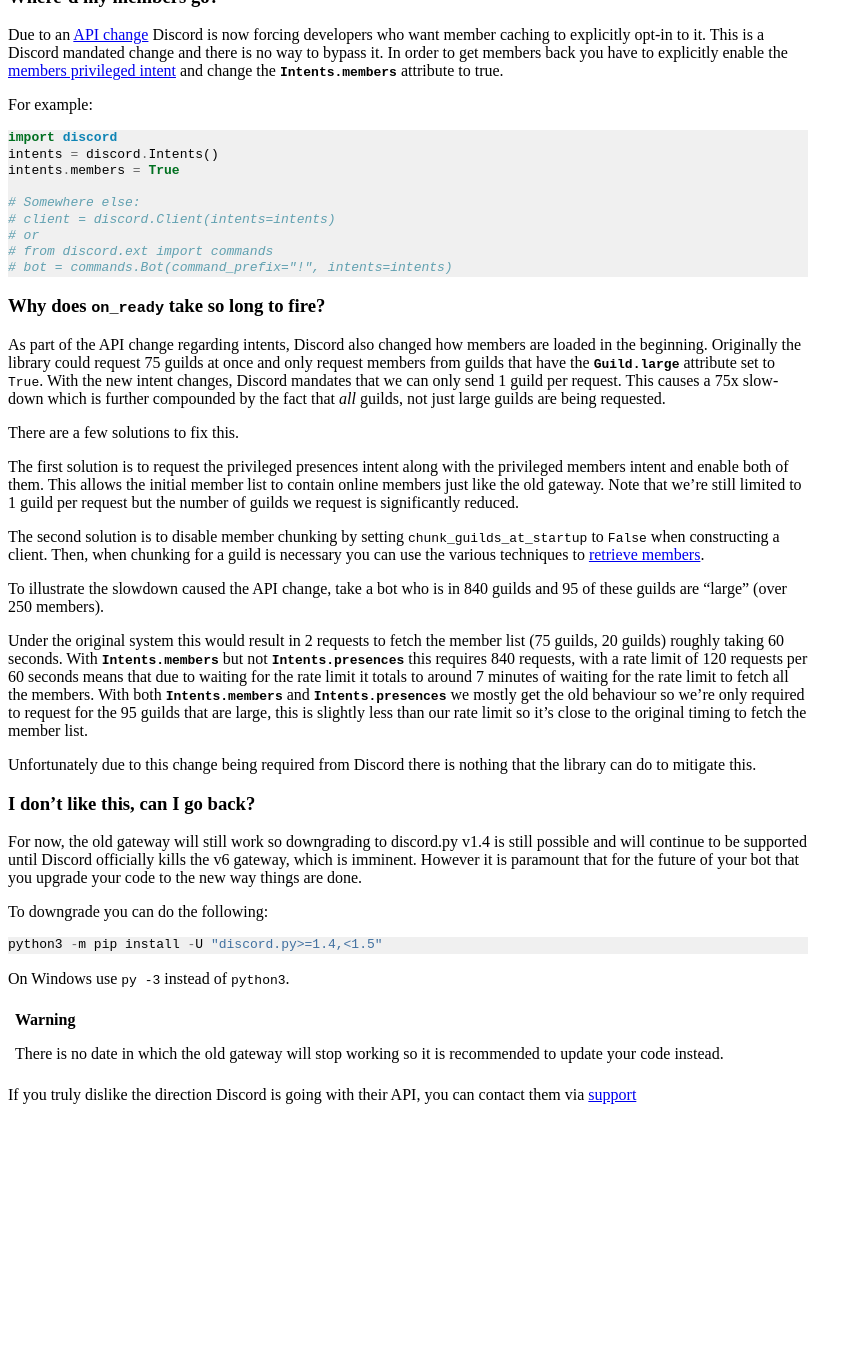
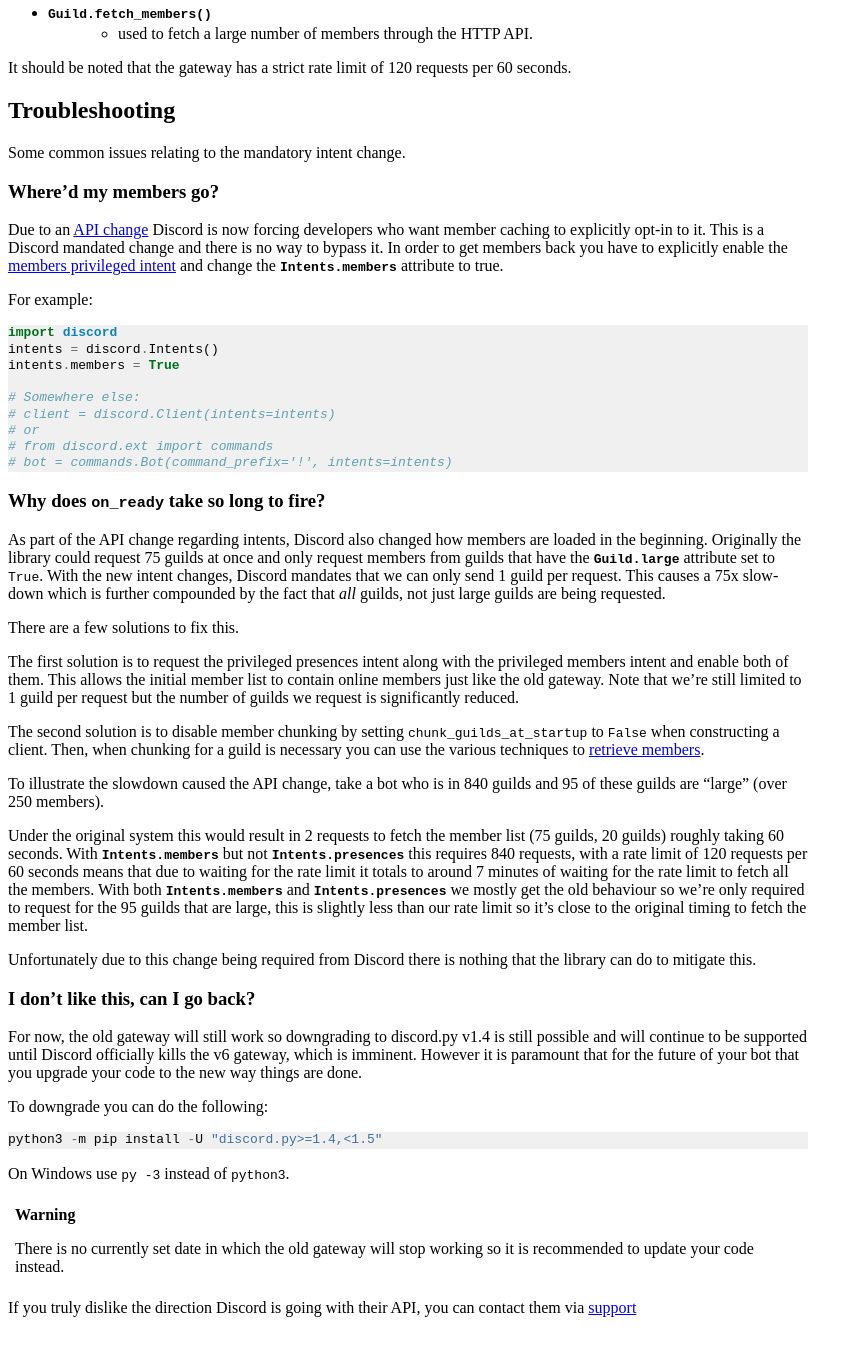
Before and after one commit to Rapptz/discord.py, a Sphinx documentation site: the page built from docs/intents.rst, in a window 1280 px wide and 1400 px high, scrolled down 3208 px. Shown: the top 1356 px of the window, without its empty margins (0-863 px from the left). Built offline with Sphinx 7.4.7, drawn with Linux system fonts in a browser that asks for light colours; some of the changed text lies outside the part shown.

```diff
--- a/docs/intents.rst
+++ b/docs/intents.rst
@@ -152,7 +164,7 @@
     # client = discord.Client(intents=intents)
     # or
     # from discord.ext import commands
-    # bot = commands.Bot(command_prefix="!", intents=intents)
+    # bot = commands.Bot(command_prefix='!', intents=intents)
 
 Why does ``on_ready`` take so long to fire?
 ~~~~~~~~~~~~~~~~~~~~~~~~~~~~~~~~~~~~~~~~~~~~~
@@ -186,6 +198,6 @@
 
 .. warning::
 
-    There is no date in which the old gateway will stop working so it is recommended to update your code instead.
+    There is no currently set date in which the old gateway will stop working so it is recommended to update your code instead.
 
 If you truly dislike the direction Discord is going with their API, you can contact them via `support <https://dis.gd/contact>`_
```
Also changed, not shown: other parts of docs/intents.rst (+12 -0 lines).
